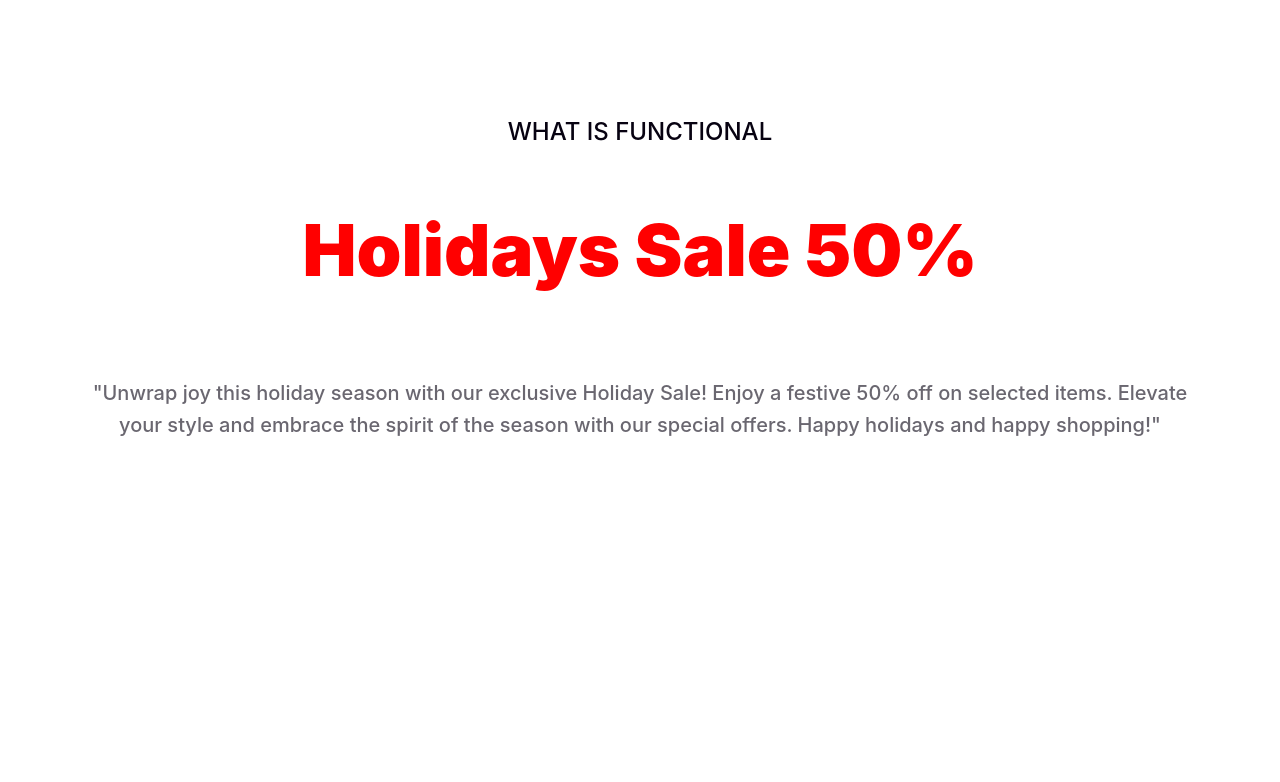
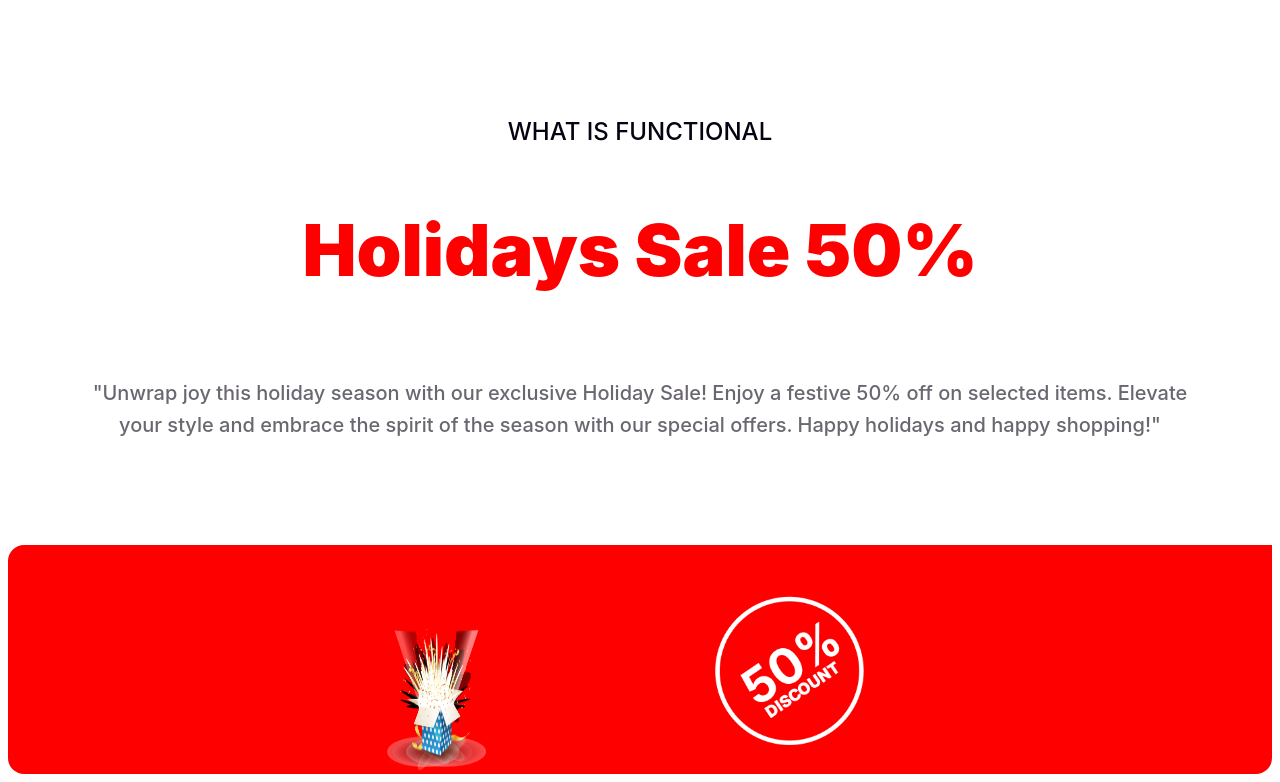
Before and after one commit to afiaafifa/B9-A1, a plain HTML site: page index.html in a window 1280 px wide. Shown: the part 3550-4332 px from the top of the page. Before the commit the page ends 4011 px from the top, so only its background shows below. Drawn offline with Linux system fonts and the light colour scheme.

Commit message:
added discount

```diff
--- a/index.html
+++ b/index.html
@@ -71,6 +71,24 @@
                 <h1 class="holi">Holidays Sale 50%</h1>
                 <p class="holi-description">"Unwrap joy this holiday season with our exclusive Holiday Sale! Enjoy a festive 50% off on selected items. Elevate your style and embrace the spirit of the season with our special offers. Happy holidays and happy shopping!"</p>
             </div>
+
+            <div class="separator"></div> <!-- Added a separator div -->
+
+
+
+
+        </section>
+        <section>
+
+            <div class="discount">
+                <div class="image-container">
+                    <img class="group-75" src="resources/Group 75.png" alt="">
+                    <div class="right-images">
+                        <img class="rec" src="resources/Group 44.png" alt="">
+
+                    </div>
+                </div>
+            </div>
         </section>
 
 
--- a/styles/styles.css
+++ b/styles/styles.css
@@ -192,21 +192,26 @@ body {
 }
 
 
-.offer{
+.offer {
     display: flex;
     justify-content: space-between;
     align-items: center;
     margin: 120px 80px 0;
 }
 
-.offer > div{
+.offer>div {
     flex-grow: 1;
     text-align: center;
 }
 
 
 
-.new, .soon, .soon-description, .title, .title-description, .group-96 {
+.new,
+.soon,
+.soon-description,
+.title,
+.title-description,
+.group-96 {
     text-align: center;
 }
 
@@ -266,29 +271,84 @@ body {
     height: 140px;
     flex-shrink: 0;
 }
+
 /*WHAT IS FUNCTIONAL styles*/
-.what{
+.what {
     color: #070211;
     font-size: 24px;
     font-weight: 500;
     text-align: center;
     padding-bottom: 0;
 }
-.holi{
+
+.holi {
     color: #F00;
     text-align: center;
     font-size: 72px;
     font-weight: 900;
     padding-bottom: 25px
 }
-.holi-description{
+
+.holi-description {
     color: rgba(7, 2, 17, 0.60);
     text-align: center;
     font-size: 20px;
     font-weight: 500;
     line-height: 32px;
+    padding-bottom: 64px;
 }
-.what-is-functional{
+
+.what-is-functional {
     margin: 120px 80px 0;
 
 }
+.separator {
+    height: 20px; /* Adjust the height to add space between sections */
+}
+/* discount styles*/
+.discount {
+    background-image: url('../resources/Rectangle\ 2.png');
+    background-position: bottom;
+    background-size: cover;
+    border-radius: 16px 0px 16px 16px;
+    width: 100%;
+    height: 229px;
+    display: flex;
+    justify-content: center;
+    align-items: flex-end;
+}
+
+.image-container {
+    display: flex;
+    align-items: flex-end;
+}
+
+.group-75 {
+    margin-right: 200px;
+    margin-top: 200px;
+    width: 98.77px;
+height: 145.319px;
+flex-shrink: 0;
+}
+
+.right-images {
+    display: flex;
+    flex-direction: column;
+}
+
+.rec {
+    margin-top: 20px;
+    color: #FFF;
+font-family: Inter;
+font-size: 73.015px;
+font-style: normal;
+font-weight: 700;
+line-height: normal;
+background-image: url('../resources/Rectangle\ 1.png'), lightgray -59.98px 0px / 151.553% 100% no-repeat;
+border-radius: 16px 16px 0px 0px;
+width: 206.841px;
+height: 206.841px;
+flex-shrink: 0;
+
+
+}
```
Lines whose indentation alone changed are shown as unchanged.
